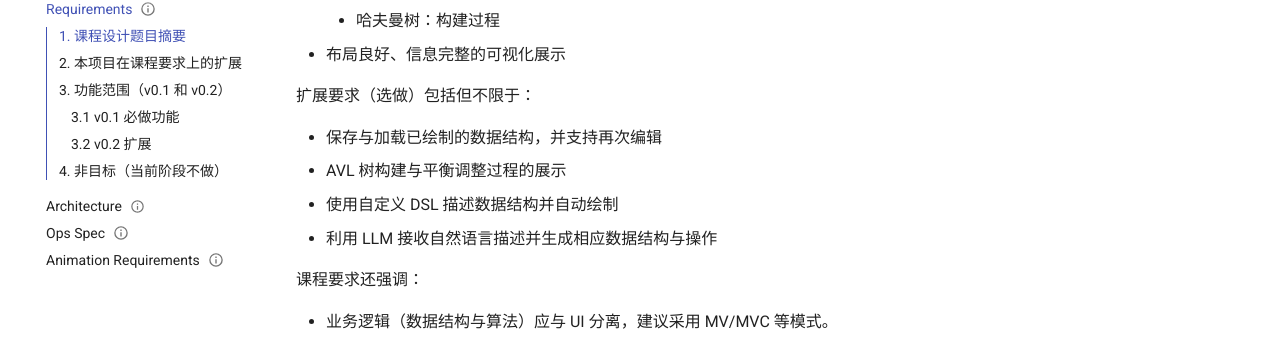
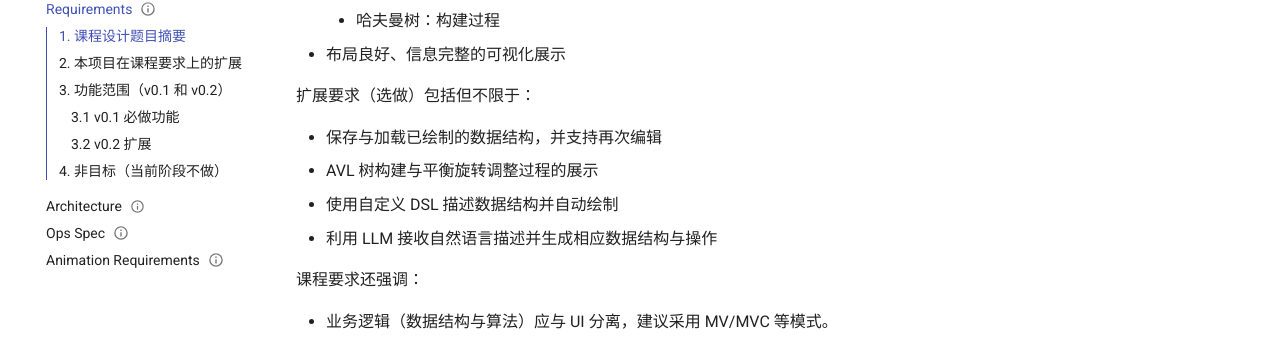
Before and after one commit to elecdot/ds-vis, an MkDocs documentation site: the page built from docs/design/requirements.md, in a window 1280 px wide and 900 px high, scrolled down 490 px. Shown: the part 99-443 px from the top of the window. Built offline with MkDocs 1.6.1 and Material for MkDocs 9.7.7, drawn with Linux system fonts in a browser that asks for light colours.

```diff
--- a/docs/design/requirements.md
+++ b/docs/design/requirements.md
@@ -26,7 +26,7 @@ last_updated: 2025-12-14
 扩展要求（选做）包括但不限于：
 
 - 保存与加载已绘制的数据结构，并支持再次编辑
-- AVL 树构建与平衡调整过程的展示
+- AVL 树构建与平衡旋转调整过程的展示
 - 使用自定义 DSL 描述数据结构并自动绘制
 - 利用 LLM 接收自然语言描述并生成相应数据结构与操作
 
```
